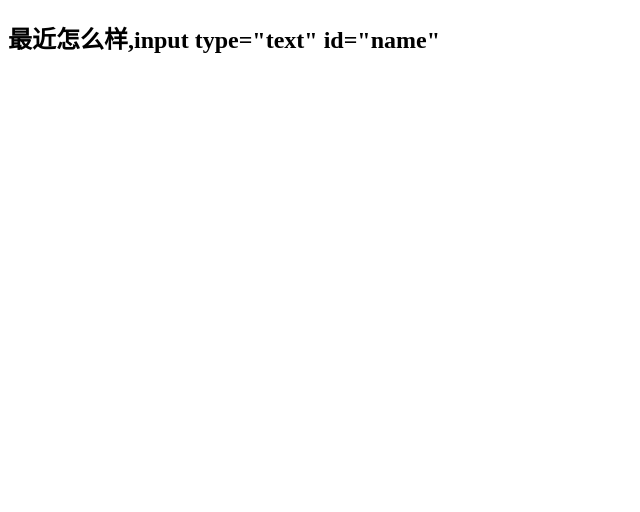
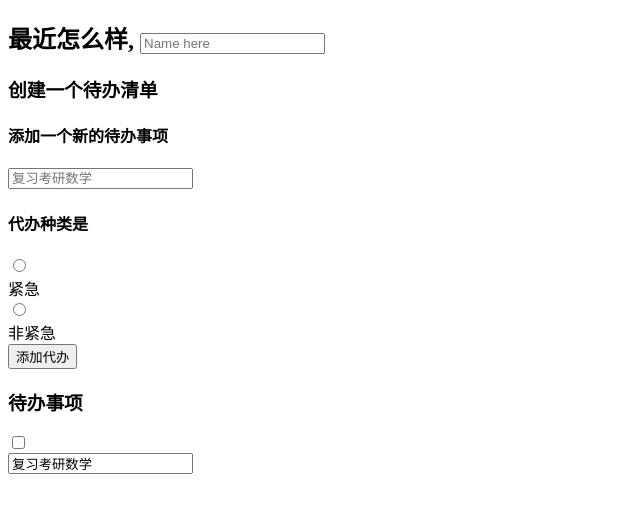
Before and after one commit to Lunatic029/Todolist_app, a plain HTML site: page index.html in a window 1280 px wide. Shown: the whole page, without its empty margins (0-640 px from the left). Drawn offline with Linux system fonts and the light colour scheme.

Commit message:
添加代办中的紧急和非紧急按钮

```diff
--- a/index.html
+++ b/index.html
@@ -14,8 +14,62 @@
     <main class="app">
         <section class="greeting">
             <h2 calss="title">
-                最近怎么样,input type="text" id="name"
+                最近怎么样, <input type="text" id="name" placeholder="Name here"> <!--文本框id为name，待输入-->
             </h2>
+        </section>
+        <!--待办事项部分，要添加自己的待办事项-->
+        <section class="todo">
+            <h3>创建一个待办清单</h3>
+            <form id="new-todo-form">
+
+                <h4>添加一个新的待办事项</h4>
+                <input
+                    type="text"
+                    name="content"
+                    id="content"
+                    placeholder="复习考研数学"/>
+
+                <h4>代办种类是</h4>
+                <div class="options">
+                    <label><!--添加一个紧急事项按钮-->
+                        <input
+                            type="radio"
+                            name="category"
+                            id="category1"
+                            value="emergency" />
+                        <span class="category emergency"></span>
+                        <div>紧急</div>
+                    </label>
+
+                    <label><!--添加一个非紧急事项按钮-->
+                        <input
+                            type="radio"
+                            name="category"
+                            id="category2"
+                            value="noemergency" />
+                        <span class="category noemergency"></span>
+                        <div>非紧急</div>
+                    </label>
+                </div>
+
+                <input type="submit" value="添加代办"
+            </form>
+        </section>
+
+        <section class="todo-list">
+            <h3>待办事项</h3>
+            <div class="list" id="todo-list">
+                <div class="todo-item">
+                    <label>
+                        <input type="checkbox" />
+                        <span class="bubble emergency"></span>
+                    </label>
+
+                    <div class="todo-content">
+                        <input type="text" value="复习考研数学" readonly />
+                    </div>
+                </div>
+            </div>
         </section>
     </main>
     <script src="main.js"></script>
```
